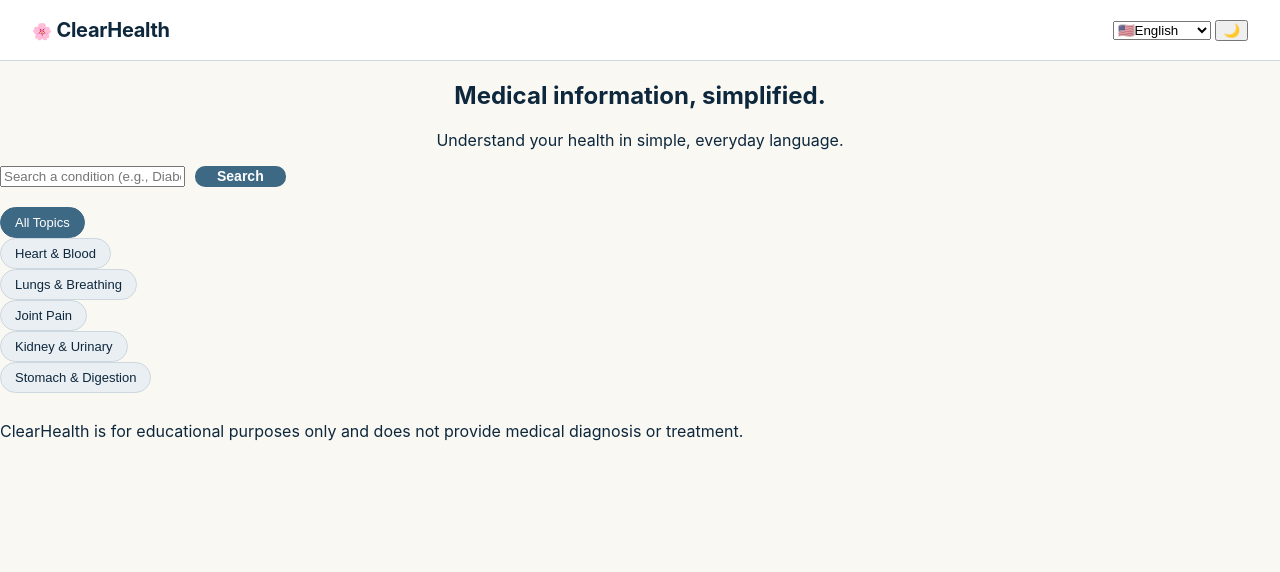
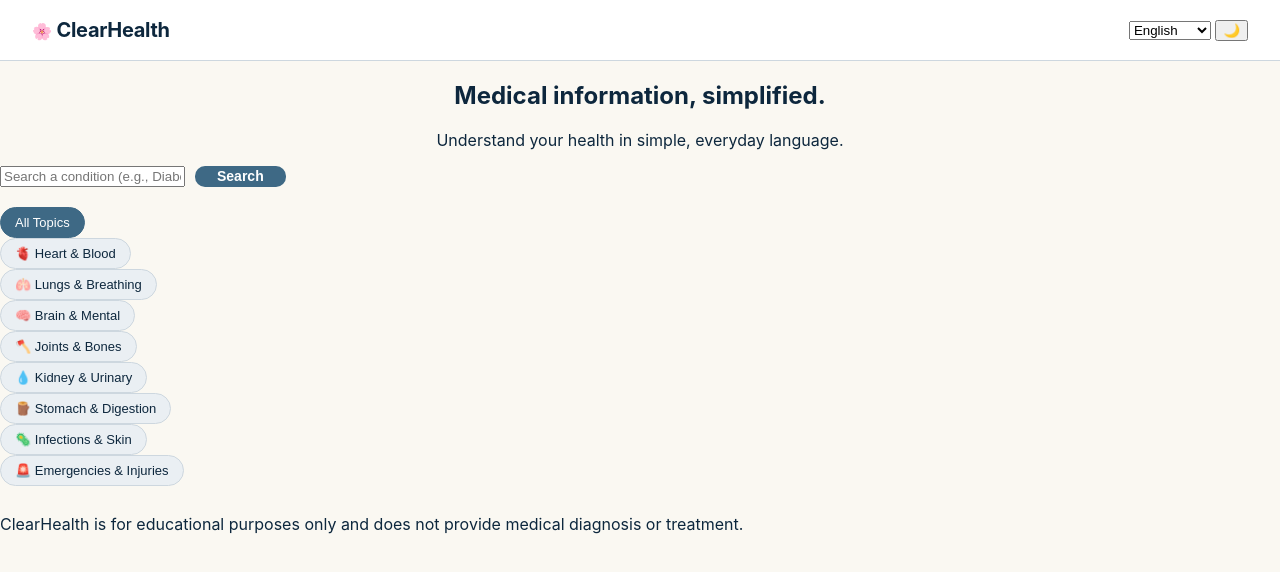
Before and after one commit to hassettefera/clearhealth, a plain HTML site: page index.html in a window 1280 px wide. Drawn offline with Linux system fonts and the light colour scheme.

Commit message:
Update language options and category buttons

```diff
--- a/index.html
+++ b/index.html
@@ -16,11 +16,11 @@
     </div>
     <div class="nav-controls">
       <select id="lang-select" onchange="changeLanguage()">
-        <option value="en">🇺🇸English</option>
-        <option value="es">🇪🇸Español</option>
-        <option value="zh">🇨🇳中文</option>
-        <option value="am">🇪🇹አማርኛ</option>
-        <option value="vi">🇻🇳Tiếng Việt</option>
+        <option value="en">English</option>
+        <option value="es">Español</option>
+        <option value="zh">中文</option>
+        <option value="am">አማርኛ</option>
+        <option value="vi">Tiếng Việt</option>
       </select>
       <button class="theme-toggle" onclick="toggleTheme()" aria-label="Toggle dark mode">🌙</button>
     </div>
@@ -42,11 +42,14 @@
 
       <div class="category-chips">
         <button class="chip-btn active" onclick="filterByCategory('all', this)">All Topics</button>
-        <button class="chip-btn" onclick="filterByCategory('Heart', this)">Heart & Blood</button>
-        <button class="chip-btn" onclick="filterByCategory('Lungs', this)">Lungs & Breathing</button>
-        <button class="chip-btn" onclick="filterByCategory('Joint', this)">Joint Pain</button>
-        <button class="chip-btn" onclick="filterByCategory('Kidney', this)">Kidney & Urinary</button>
-        <button class="chip-btn" onclick="filterByCategory('Stomach', this)">Stomach & Digestion</button>
+        <button class="chip-btn" onclick="filterByCategory('Heart', this)">🫀 Heart & Blood</button>
+        <button class="chip-btn" onclick="filterByCategory('Lungs', this)">🫁 Lungs & Breathing</button>
+        <button class="chip-btn" onclick="filterByCategory('Brain', this)">🧠 Brain & Mental</button>
+        <button class="chip-btn" onclick="filterByCategory('Joints', this)">🪓 Joints & Bones</button>
+        <button class="chip-btn" onclick="filterByCategory('Urinary', this)">💧 Kidney & Urinary</button>
+        <button class="chip-btn" onclick="filterByCategory('Stomach', this)">🪵 Stomach & Digestion</button>
+        <button class="chip-btn" onclick="filterByCategory('Infections', this)">🦠 Infections & Skin</button>
+        <button class="chip-btn" onclick="filterByCategory('Emergencies', this)">🚨 Emergencies & Injuries</button>
       </div>
     </section>
 
```
